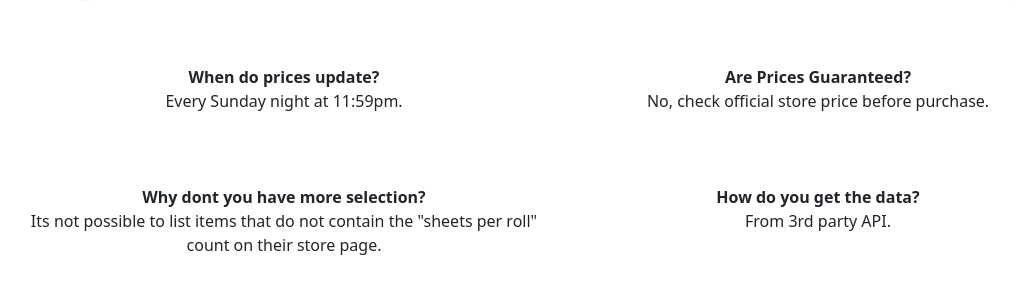
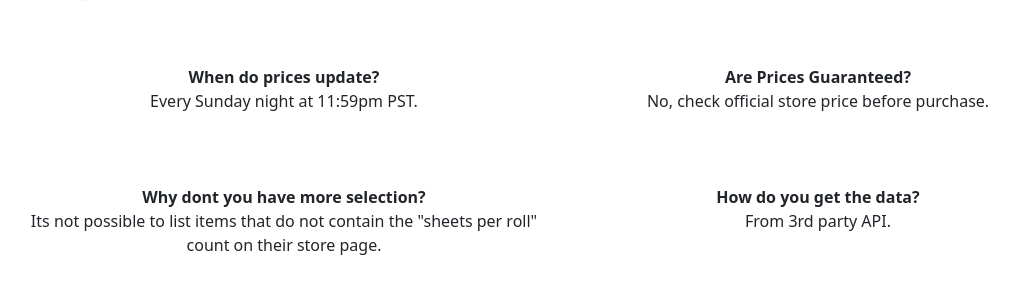
Before and after one commit to dogbogwog/toilet-paper-tracker, a Flask app: page /FAQ in a window 1280 px wide. Shown: the part 312-597 px from the top of the page, without its empty margins (89-1108 px from the left). Run offline with Flask 3, Linux system fonts and the light colour scheme; parts of the project's set-up code (start-up, migrations or seed data) failed here and were passed over; some libraries are stand-ins or nearby versions; some web fonts are replaced.

Commit message:
add time zone

```diff
--- a/templates/FAQ.html
+++ b/templates/FAQ.html
@@ -67,7 +67,7 @@
                     <div class="fw-bold">
                     When do prices update?
                     </div>
-                    Every Sunday night at 11:59pm.
+                    Every Sunday night at 11:59pm PST.
                 </div>
                 <div class="col">
                     <div class="fw-bold">
```
